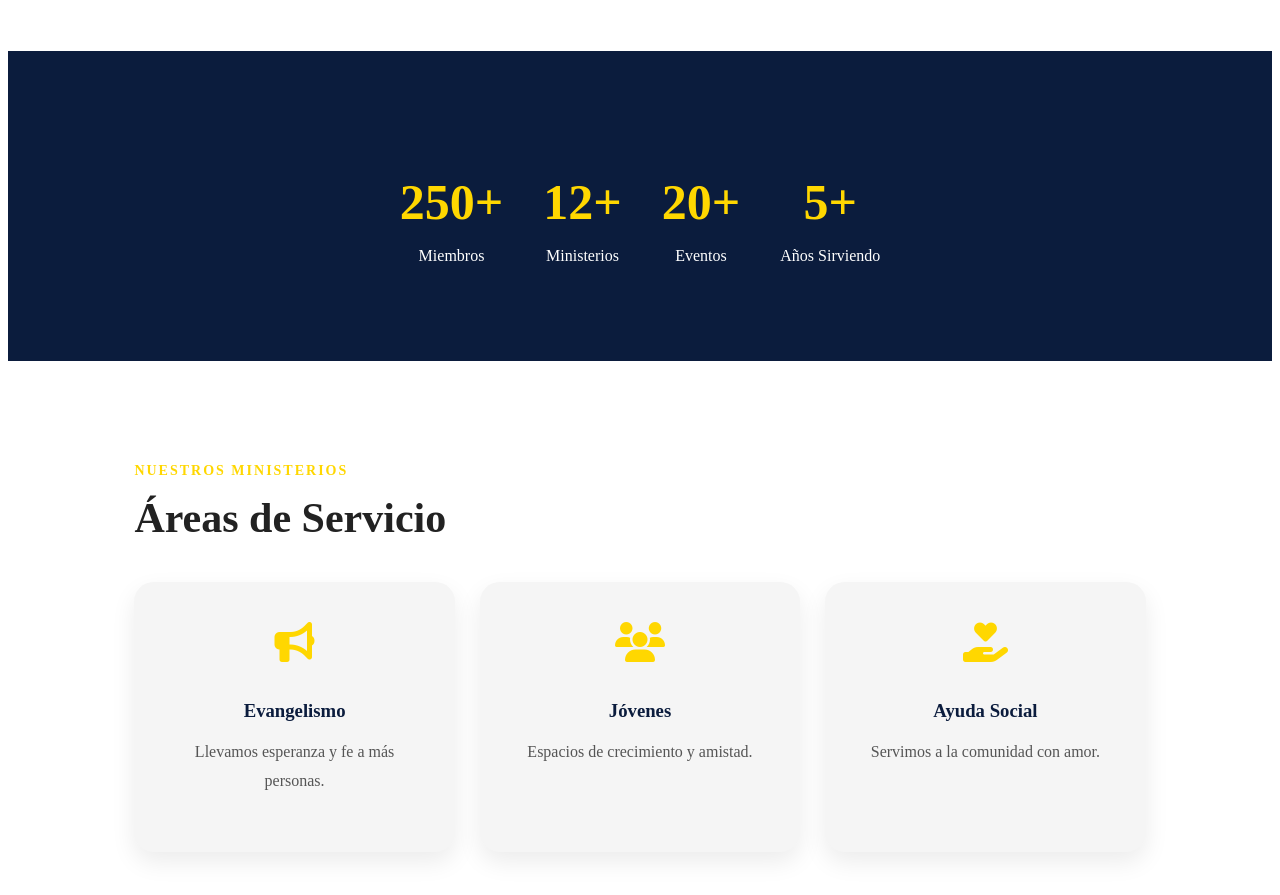
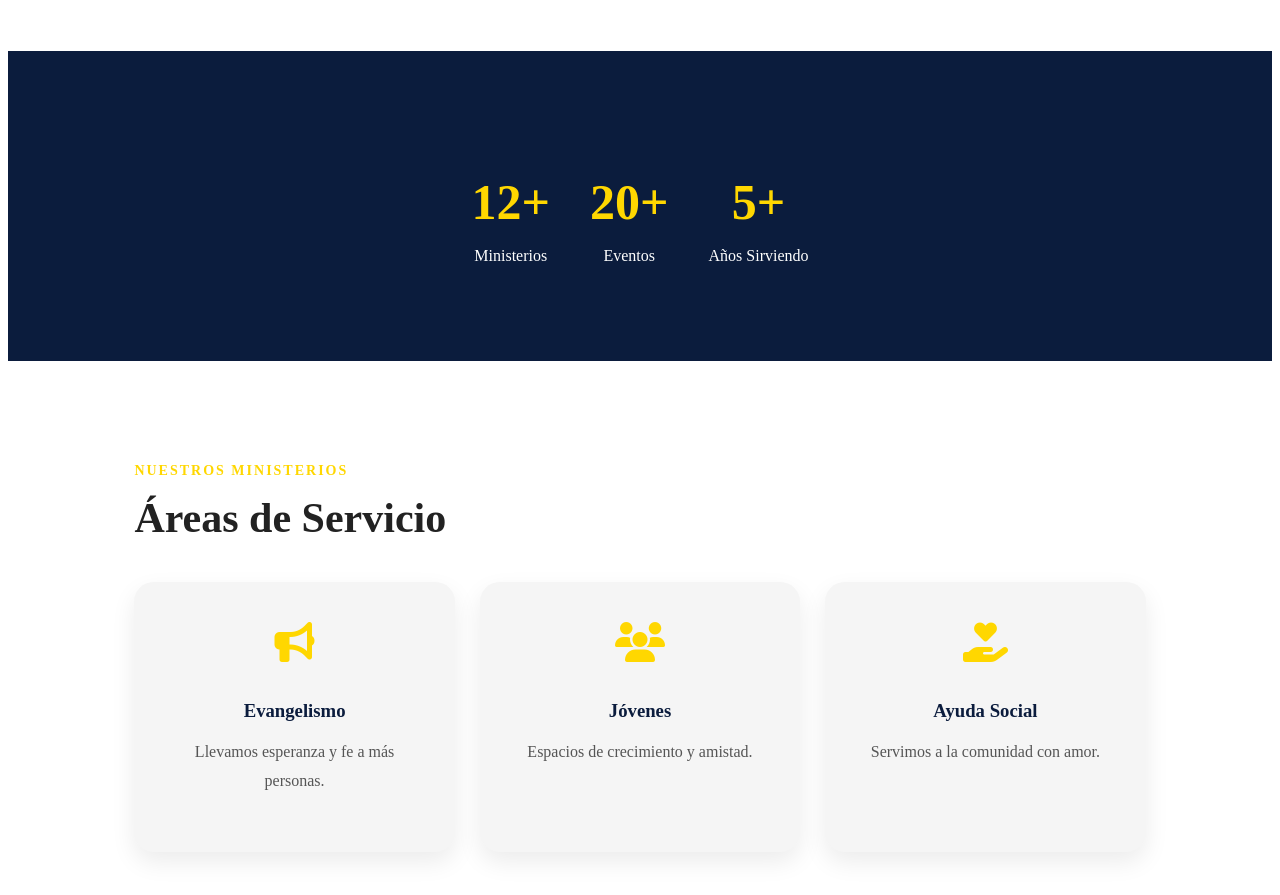
Before and after one commit to IpuieCocanorte/ipuiecocanorte.github.io, a plain HTML site: page index.html in a window 1280 px wide. Shown: the part 1440-2335 px from the top of the page. Drawn offline with Linux system fonts and the light colour scheme.

Commit message:
Update index.html

```diff
--- a/index.html
+++ b/index.html
@@ -65,9 +65,7 @@
 </section>
 
 <section class="stats-section">
-    <div class="stat-box">
-        <h2 class="counter" data-target="250">0</h2>
-        <p>Miembros</p>
+
     </div>
 
     <div class="stat-box">
```
